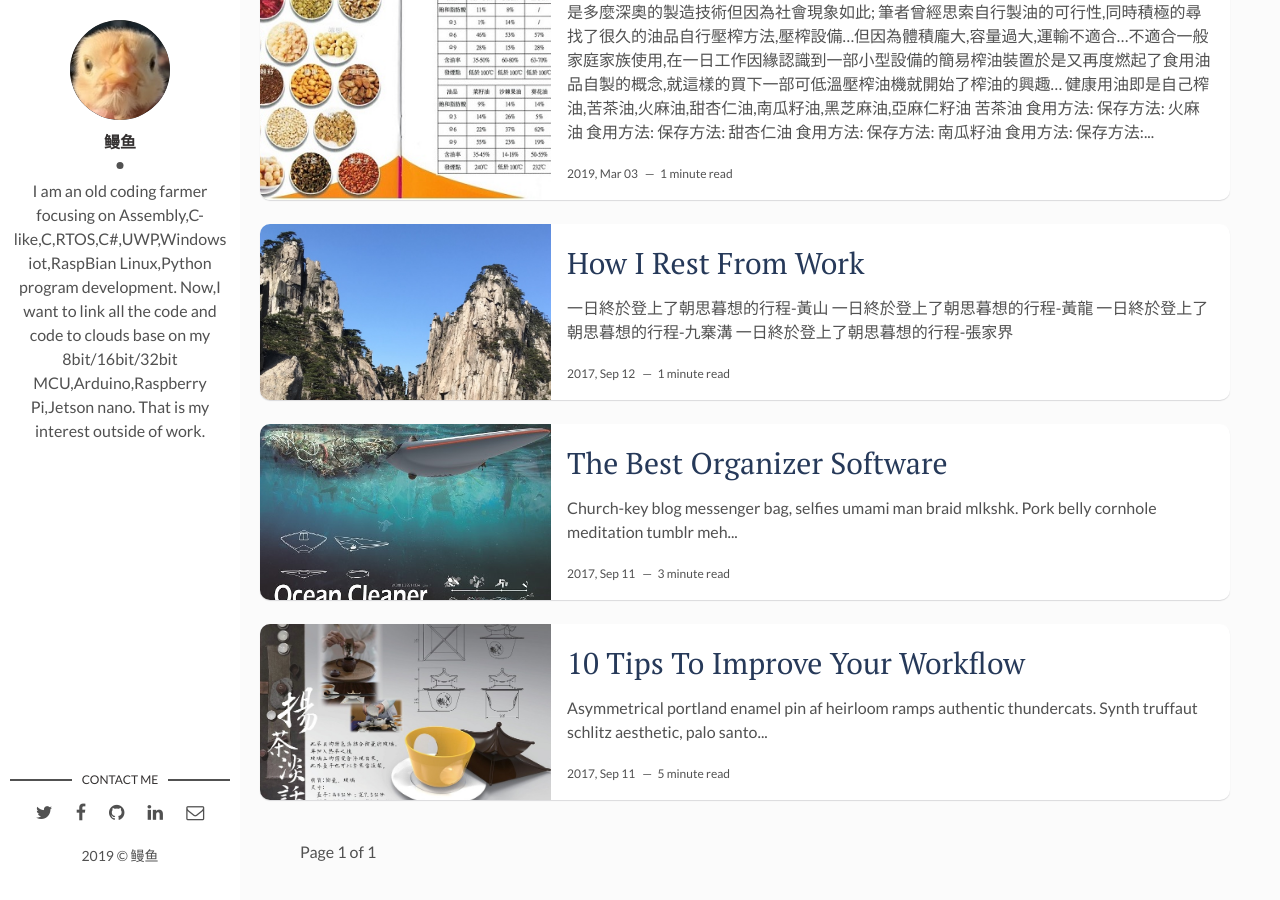
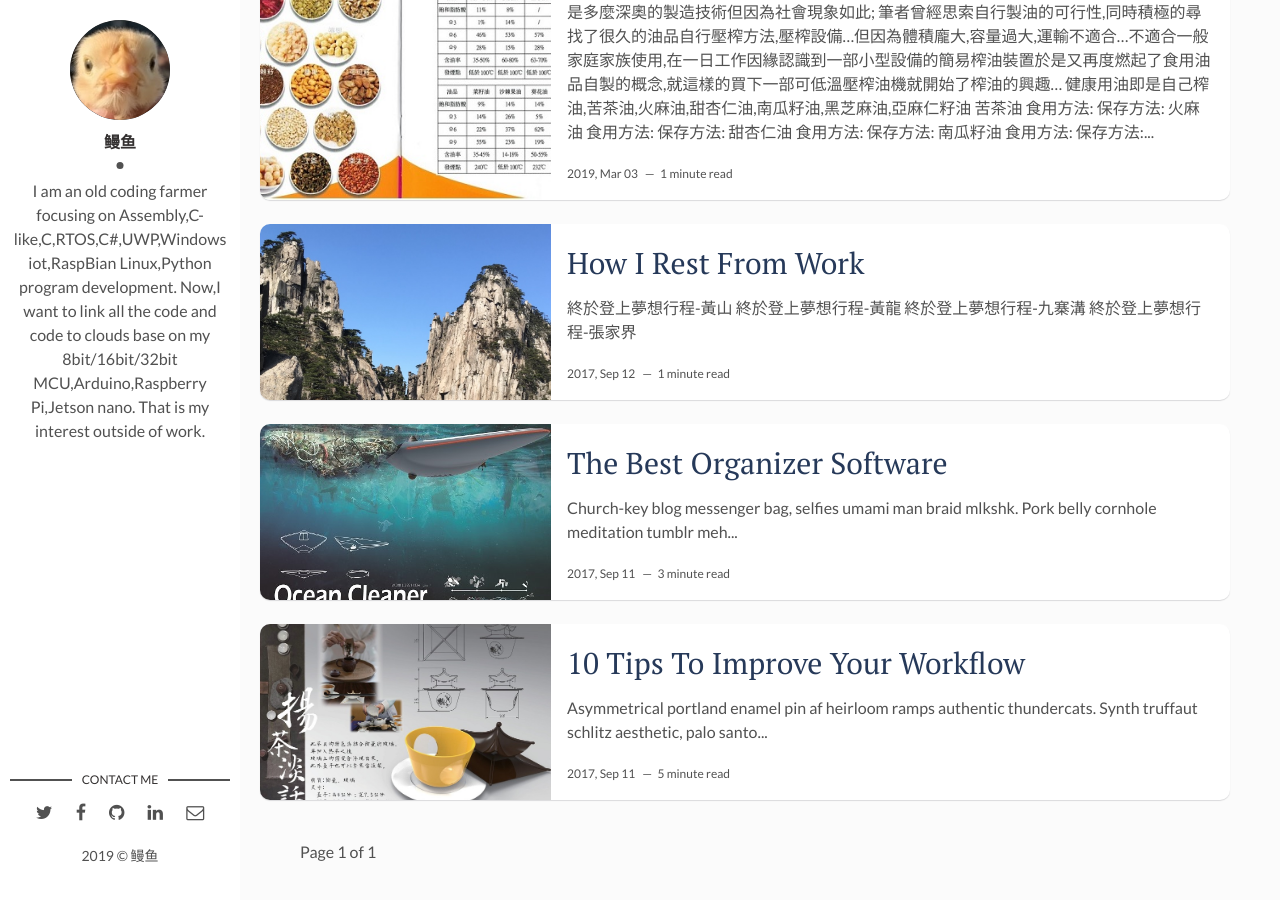
Before and after one commit to louisopen/louisopen.github.io, a Jekyll site: the page built from index.html, in a window 1280 px wide and 900 px high, scrolled down 884 px. Built offline with Jekyll 4.4.1, drawn with Linux system fonts in a browser that asks for light colours; the list of posts is cut into pages by our own code.

Commit message:
update post

```diff
--- a/_posts/2017-04-06-how-i-rest-from-work.markdown
+++ b/_posts/2017-04-06-how-i-rest-from-work.markdown
@@ -7,14 +7,14 @@ img: yellow.jpg # Add image post (optional)
 fig-caption: # Add figcaption (optional)
 tags: [黃山, 黃龍, 九寨溝, 張家界]
 ---
-一日終於登上了朝思暮想的行程-黃山
+終於登上夢想行程-黃山
 * ![HuangSan.jpg]({{site.baseurl}}/assets/img/HuangSan.jpg){:height="200px" width="330px"}
 
-一日終於登上了朝思暮想的行程-黃龍
+終於登上夢想行程-黃龍
 * ![HuangLong.JPG]({{site.baseurl}}/assets/img/HuangLong.JPG){:height="200px" width="330px"}
 
-一日終於登上了朝思暮想的行程-九寨溝
+終於登上夢想行程-九寨溝
 * ![GuoXaiGo.JPG]({{site.baseurl}}/assets/img/GuoXaiGo.JPG){:height="200px" width="330px"}
 
-一日終於登上了朝思暮想的行程-張家界
+終於登上夢想行程-張家界
 * ![Chang.JPG]({{site.baseurl}}/assets/img/Chang.JPG){:height="200px" width="330px"}
```
